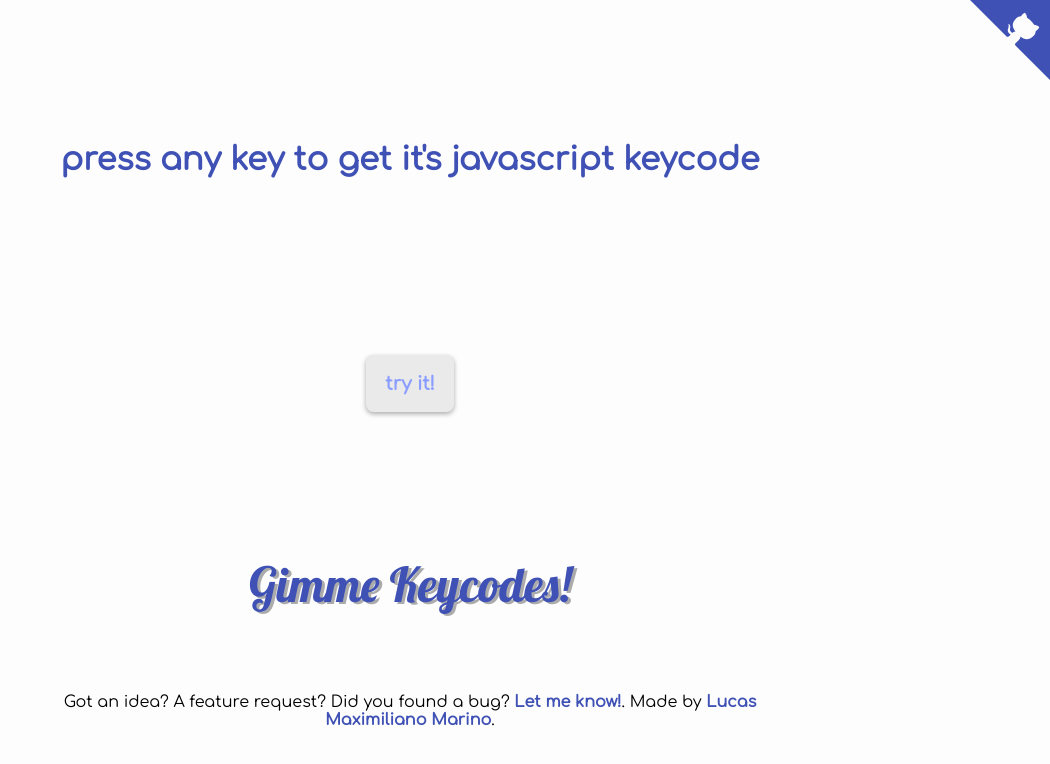
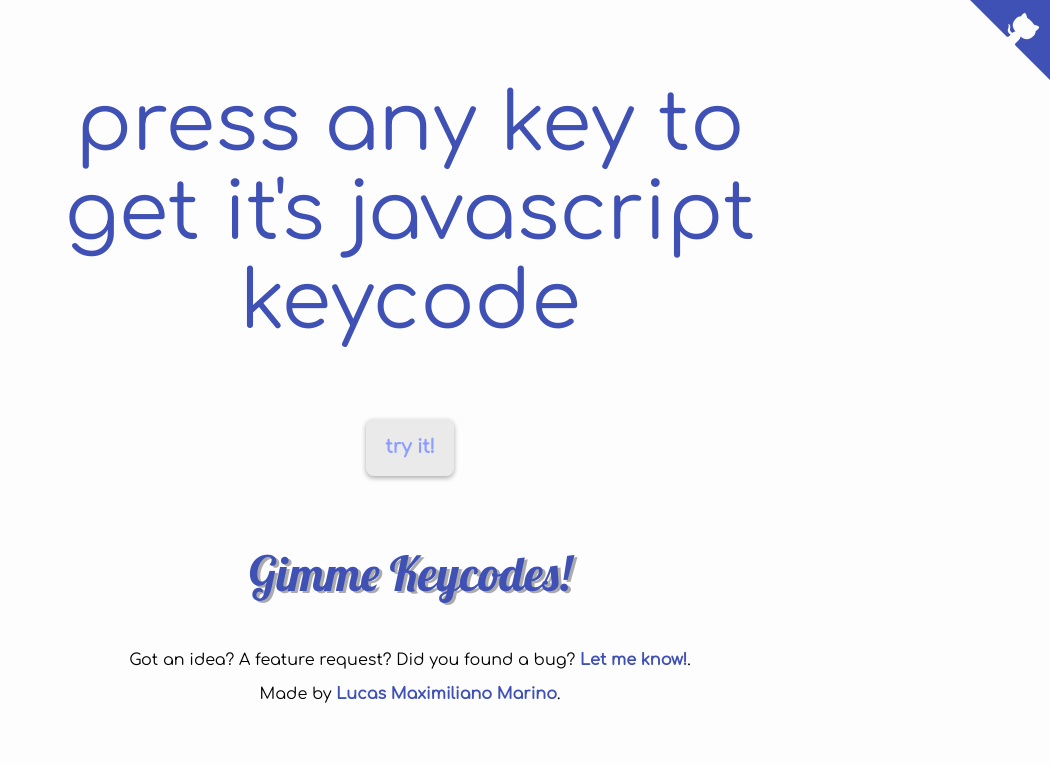
Before and after one commit to elementh/gimme-keycodes, a website with bundled scripts: page index.html in a window 1280 px wide. Shown: the whole page, without its empty margins (230-1280 px from the left). Built offline with nearby package versions, Linux system fonts and the light colour scheme.

Commit message:
Adopted flexbox!

```diff
--- a/css/style.css
+++ b/css/style.css
@@ -1,9 +1,4 @@
 /* =================== BODY ================== */
-* {
-    margin: 0;
-    padding: 0;
-}
-
 body, html {
     text-align: center;
     max-width: 800px;
@@ -20,37 +15,37 @@ h3 {
 }
 /* =========================================== */
 
-/* ============= WRAPPER+CONTENT ============= */
-.wrapper {
-    height: 100%;
-}
-
-.content {
-    height: 95%;
+/* ================ CONTAINER ================ */
+.container {
+    display: flex;
+    flex-direction: column;
 }
 /* =========================================== */
 
 /* ============= KEYCODEDISPLAY ============== */
 .display {
-    text-align: center;
+    order: 1;
     color: #3f51b5;
+    max-height: 25rem;
 }
 .display h1 {
-    padding: 1em;
+  font-size: 10rem;
 }
 .display p {
-    font-size: 9.3rem;
+    /*padding: auto;
+    margin: auto;*/
+    font-size: 5rem;
 }
 /* =========================================== */
 
 /* =============== KEYBOARDKEY =============== */
 .key {
-    display: inline-block;
-    text-align: center;
+    order: 2;
     color: #8c9eff;
 }
 
 .key h3 {
+    display: inline-block;
     padding: 1em;
     background-color: #EAEAEA;
     border-radius: 0.4em 0.4em 0.4em 0.4em;
@@ -63,11 +58,8 @@ h3 {
 /* =========================================== */
 /* ================== TITLE ================== */
 .title {
-    padding: 0;
-    text-align: center;
     font-family: 'Lobster';
     font-weight: 400;
-    margin-bottom: 1.5rem;
     font-size: 3rem;
     color: #3f51b5;
     transition: text-shadow 2s;
@@ -78,11 +70,8 @@ h3 {
 /* ================== ABOUT ================== */
 
 .about {
+    order: 3;
 }
-
-.about p {}
-
-
 /* =========================================== */
 
 /* ================== LINKS ================== */
--- a/index.html
+++ b/index.html
@@ -8,7 +8,7 @@
     <!-- ================== TITLE ================== -->
     <title>Gimme Keycodes!</title>
     <!-- ================== OTHERS ================= -->
-    <meta name="description" content="Get javascript keycodes for every key! (and have it copied to your clipboard!)">
+    <meta name="description" content="Get javascript keycodes for every key!">
     <meta name="theme-color" content="#3f51b5">
     <link href='https://fonts.googleapis.com/css?family=Comfortaa' rel='stylesheet' type='text/css'>
     <link href='https://fonts.googleapis.com/css?family=Lobster' rel='stylesheet' type='text/css'>
@@ -30,35 +30,18 @@
           class="octo-body"></path>
       </svg>
     </a>
-    <div class="wrapper">
-        <table class="content">
-            <tr>
-                <td class="display">
-                    <h1>press any key to get it's javascript keycode</h1>
-                    <br>
-                    <br>
-                </td>
-            </tr>
-            <tr>
-                <td class="key">
-                    <h3>try it!</h3>
-                </td>
-            </tr>
-            <tr>
-                <td class="title">
-                    <p>Gimme Keycodes!</p>
-                </td>
-            </tr>
-            <tr>
-                <td class="about">
-                    <p>
-                        Got an idea? A feature request? Did you found a bug?
-                        <a style="font-weight: bold;" href="https://github.com/elementh/gimme-keycodes/issues/new?&body=Don%27t%20forget%20to%20add%20a%20descriptive%20title!">Let me know!</a>. Made by
-                        <a style="font-weight: bold;" href="http://lucasmarino.me">Lucas Maximiliano Marino</a>.
-                    </p>
-                </td>
-            </tr>
-        </table>
+    <div class="container">
+        <div class="display">
+            <p>press any key to get it's javascript keycode</p>
+        </div>
+        <div class="key">
+            <h3>try it!</h3>
+        </div>
+        <div class="about">
+            <p class="title">Gimme Keycodes!</p>
+            <p>Got an idea? A feature request? Did you found a bug? <a style="font-weight: bold;" href="https://github.com/elementh/gimme-keycodes/issues/new?&body=Don%27t%20forget%20to%20add%20a%20descriptive%20title!">Let me know!</a>.</p>
+            <p>Made by <a style="font-weight: bold;" href="http://lucasmarino.me">Lucas Maximiliano Marino</a>.</p>
+        </div>
     </div>
     <script src="js/bundle.js"></script>
 </body>
```
